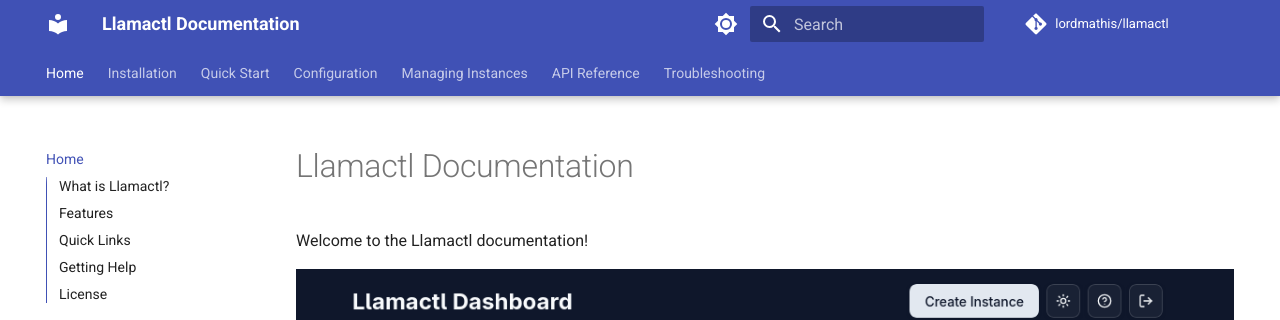
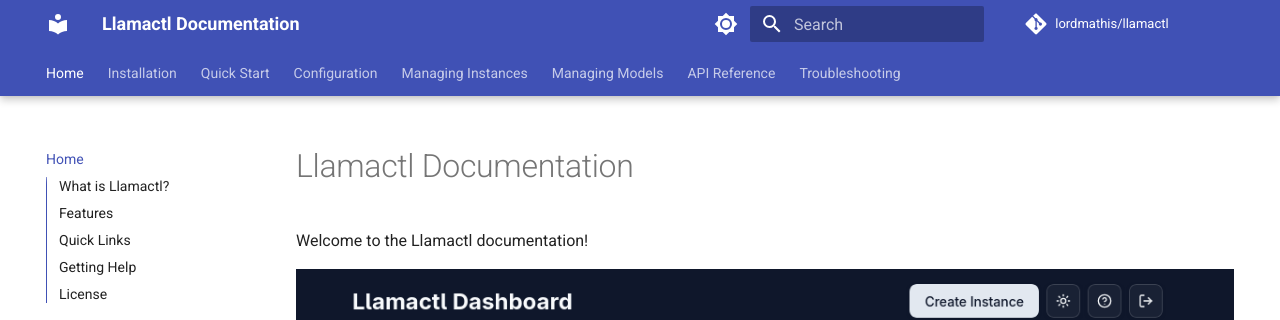
Before and after one commit to lordmathis/llamactl, an MkDocs documentation site: the page built from docs/index.md, in a window 1280 px wide. Shown: the top 320 px of the page. Built offline with MkDocs 1.6.1 and Material for MkDocs 9.7.7, drawn with Linux system fonts in a browser that asks for light colours; comment, search, counter and statistics services are not loaded; the version menu is left out.

Commit message:
Fix navigation in documentation by adding link to Managing Models

```diff
--- a/mkdocs.yml
+++ b/mkdocs.yml
@@ -53,6 +53,7 @@
   - Quick Start: quick-start.md
   - Configuration: configuration.md
   - Managing Instances: managing-instances.md
+  - Managing Models: managing-models.md
   - API Reference: api-reference.md
   - Troubleshooting: troubleshooting.md
 
```
